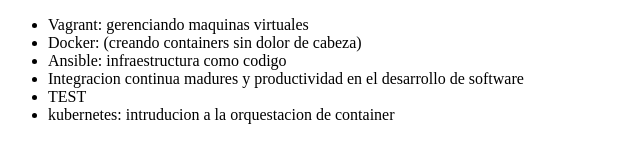
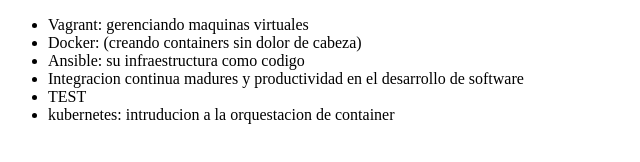
Before and after one commit to falconairex/TestGit, a plain HTML site: page Index.html in a window 1280 px wide. Shown: the full height of the page, 0-640 px from the left. Drawn offline with Linux system fonts and the light colour scheme.

Commit message:
corrigiendo titulo de curso ansible

```diff
--- a/Index.html
+++ b/Index.html
@@ -8,7 +8,7 @@
      <ul>
          <li> Vagrant: gerenciando maquinas virtuales </li>
          <li> Docker: (creando containers sin dolor de cabeza) </li>
-         <li> Ansible: infraestructura como codigo </li>
+         <li> Ansible:  su infraestructura como codigo </li>
          <li> Integracion continua madures y productividad en el desarrollo de software </li>
          <li>TEST</li>
          <li>kubernetes: intruducion a la orquestacion de container</li>
```
